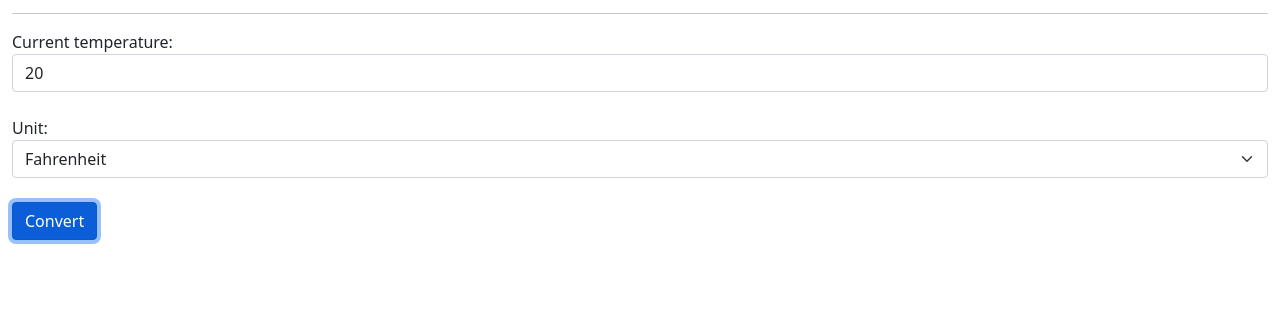
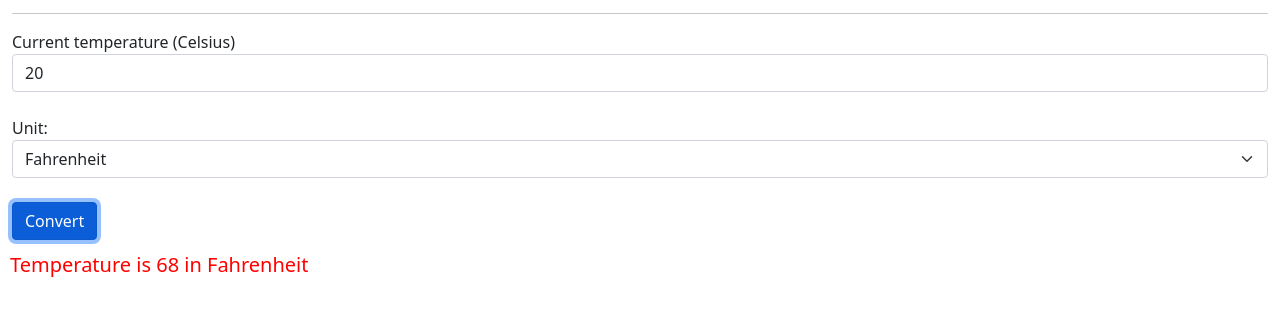
Before and after one commit to Nwsg26/ex4b, a plain HTML site: page index.html in a window 1280 px wide. Both pictures are taken after a click on the button "Convert". Shown: the part 250-566 px from the top of the page. Drawn offline with nearby package versions, Linux system fonts and the light colour scheme.

Commit message:
Adding a new description - temp unit

```diff
--- a/index.html
+++ b/index.html
@@ -15,7 +15,7 @@
 		<hr>
 		<form role="form" method="GET">
 		  <div class="form-group">
-			<label for="tem">Current temperature:</label>
+			<label for="tem">Current temperature (Celsius)</label>
 			<input type="text" class="form-control" name="temp" id="temp" value="20">
 		  </div><br>
 		  <div class="form-group">
@@ -33,12 +33,10 @@
 	</div>
 
 	<script>
-	    $(document).ready(function(){
-			$("button").click(function(){
-			   var t = $('#temp').val();//celsius
-			   var u = $('#unit').val();
+		 $(document).ready(function(){
 
-			   if(isNaN(t)){
+			function validate(t){
+			if(isNaN(t)){
 					msg = "Please verify whether the temperature value is correct!!!";
 					alert(msg);
 					return;
@@ -48,22 +46,32 @@
 					alert(msg);
 					return;
 			   }
-
-			   var t1;
-			   var u1;
-
+			}
+			   function conversion(u,t){
+				var u1;
+			    var t1;
 			   if(u == "F"){
 					t1 = t * (9/5) + 32;
 					u1 = "Fahrenheit";
 			   }else if(u == "K"){
 					t1 =  t + 273.15;
-					u1 = "Réaumur";
+					u1 = "Kelvin";
 			   }else if(u == "R"){
 					t1 = t * (4/5);
-					u1 = "Kelvin";
+					u1 = "Réaumur";
 			   }
+			   return {u1,t1};
+		}
 
-			   alert("Temperature is "+t1+" in "+u1);
+		$("button").click(function(){
+			   var t = $('#temp').val();//celsius
+			   var u = $('#unit').val();
+
+			   var chk = validate(t);
+				if (chk != null) return chk;
+			   var cvs = conversion(u,t);
+
+			   document.getElementById("result").innerHTML = ("Temperature is "+cvs.t1+" in "+cvs.u1);
 			});
 		});
 	</script>
```
